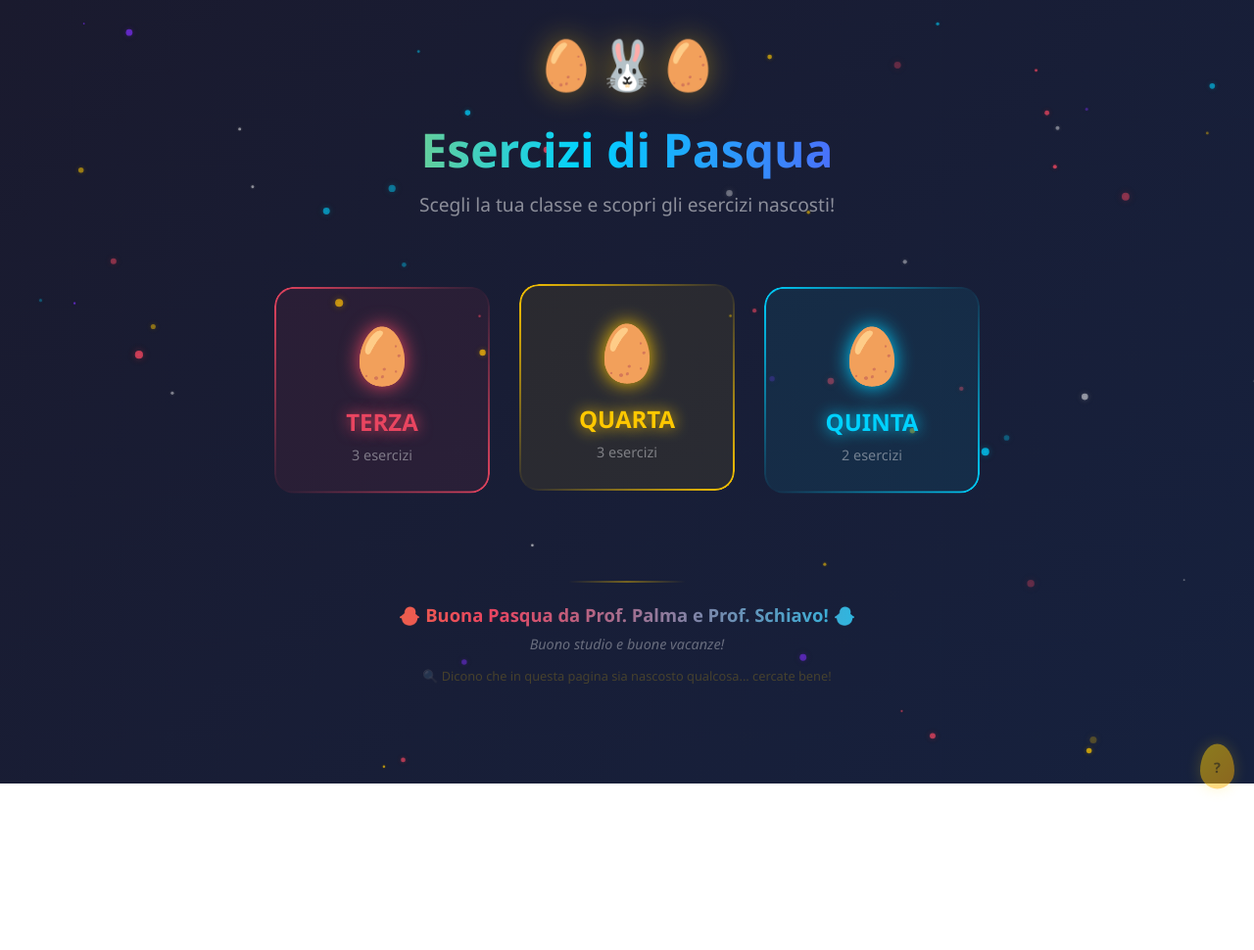
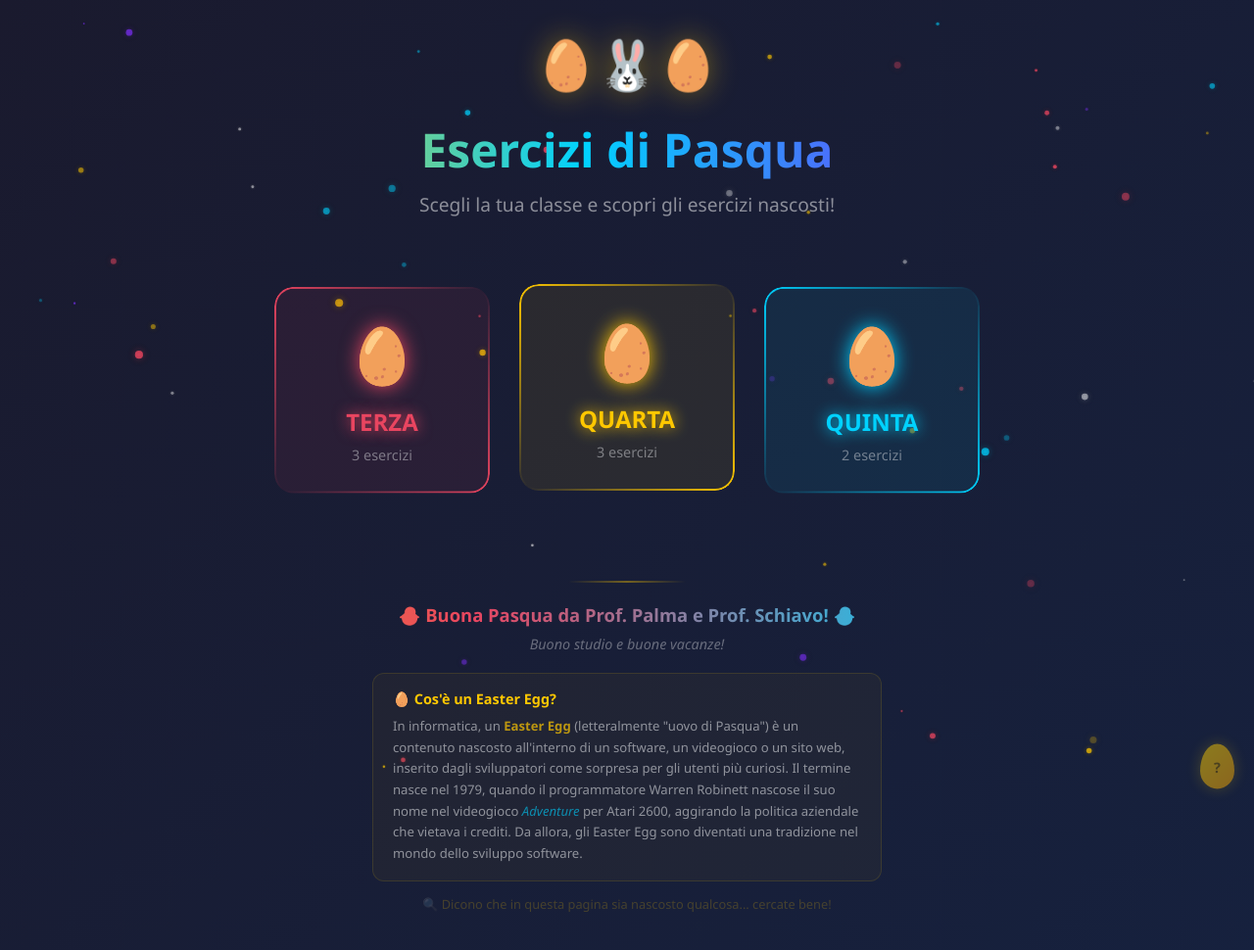
Before and after one commit to Cyclope23/pasqua-exercise, a plain HTML site: page index.html in a window 1280 px wide. Shown: the whole page at 98% size. Before the commit the page ends 800 px from the top, so only its background shows below. Drawn offline with Linux system fonts and the light colour scheme.

Commit message:
feat: add Easter Egg definition box in footer
Explains the origin of Easter Eggs in software (Warren Robinett, 1979)
with a styled card on both homepage and class pages.

Co-Authored-By: Claude Opus 4.6 (1M context) <noreply@anthropic.com>

```diff
--- a/css/style.css
+++ b/css/style.css
@@ -739,6 +739,37 @@ a {
   font-style: italic;
 }
 
+.easter-egg-definition {
+  max-width: 520px;
+  margin: 20px auto 0;
+  padding: 16px 20px;
+  background: rgba(255, 200, 0, 0.04);
+  border: 1px solid rgba(255, 200, 0, 0.12);
+  border-radius: 12px;
+  text-align: left;
+}
+
+.definition-title {
+  font-size: 0.9rem;
+  font-weight: 700;
+  color: #ffc800;
+  margin-bottom: 8px;
+}
+
+.definition-text {
+  font-size: 0.82rem;
+  color: rgba(255, 255, 255, 0.5);
+  line-height: 1.65;
+}
+
+.definition-text strong {
+  color: rgba(255, 200, 0, 0.7);
+}
+
+.definition-text em {
+  color: rgba(0, 210, 255, 0.6);
+}
+
 .footer-hint {
   font-size: 0.8rem;
   color: rgba(255, 200, 0, 0.35);
--- a/index.html
+++ b/index.html
@@ -28,6 +28,10 @@
       <div class="footer-divider"></div>
       <p class="footer-greeting">🐣 Buona Pasqua da Prof. Palma e Prof. Schiavo! 🐣</p>
       <p class="footer-sub">Buono studio e buone vacanze!</p>
+      <div class="easter-egg-definition">
+        <p class="definition-title">🥚 Cos'è un Easter Egg?</p>
+        <p class="definition-text">In informatica, un <strong>Easter Egg</strong> (letteralmente "uovo di Pasqua") è un contenuto nascosto all'interno di un software, un videogioco o un sito web, inserito dagli sviluppatori come sorpresa per gli utenti più curiosi. Il termine nasce nel 1979, quando il programmatore Warren Robinett nascose il suo nome nel videogioco <em>Adventure</em> per Atari 2600, aggirando la politica aziendale che vietava i crediti. Da allora, gli Easter Egg sono diventati una tradizione nel mondo dello sviluppo software.</p>
+      </div>
       <p class="footer-hint">🔍 Dicono che in questa pagina sia nascosto qualcosa... cercate bene!</p>
     </footer>
   </div>
```
Also changed, not shown: classe.html (+4 -0 lines).
